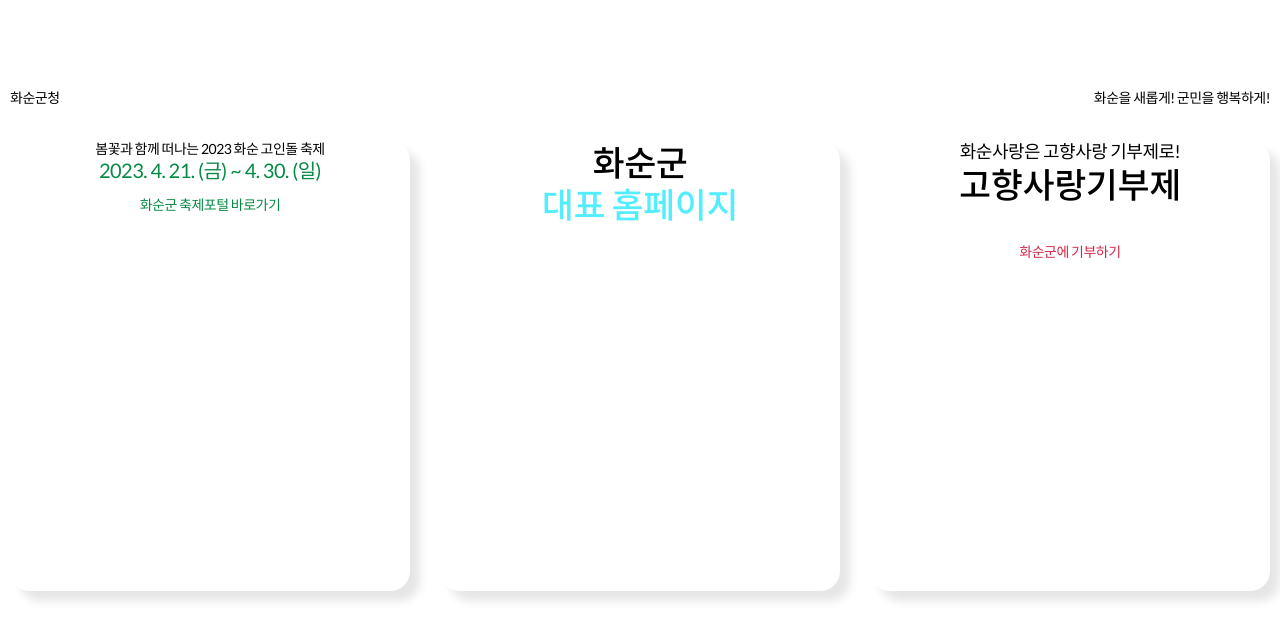
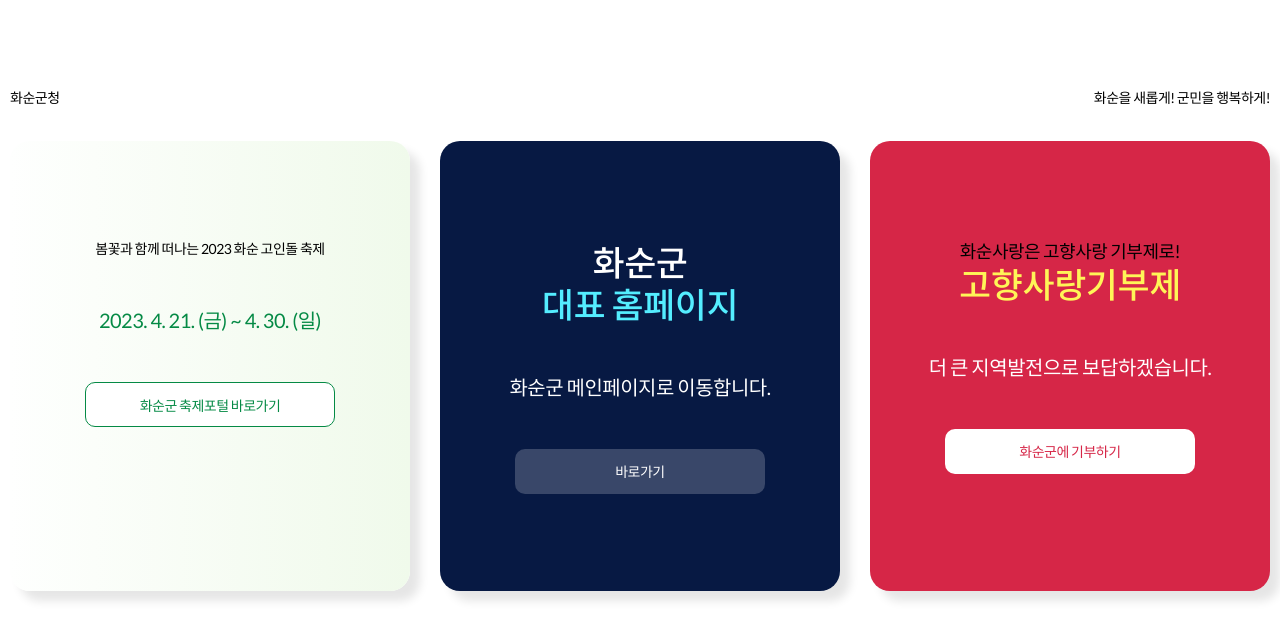
Before and after one commit to chachamin/hwasun, a plain HTML site: page index.html in a window 1280 px wide. Drawn offline with Linux system fonts and the light colour scheme.

Commit message:
백그라운드 컬러 완료

```diff
--- a/index.html
+++ b/index.html
@@ -17,17 +17,24 @@
 
     <style>
         .fe_main_wrap {width: 100%; min-height: 100vh; position: relative; padding:7% 10px;font-family:"Lato","Noto Sans KR", "AppleGothicNeoSD", "Apple SD 산돌고딕 Neo", "sans-serif";}
+
         .fe_main_wrap .top_a {display: flex;justify-content: space-between;margin-bottom: 35px;}
+
         .fe_main_wrap .bottom_a .link_a {display: flex;justify-content: space-between;}
-        .link_a .link_box {width: calc((100% / 3) - 20px);border-radius: 20px; box-shadow: 10px 10px 10px 0px rgba(0, 0, 0, 0.1);min-height:450px;text-align: center;}
-        .link_a .tit p {font-size:2.5em;font-weight: 500;}
-        .link_a .tit .color_d {color: #54edff;font-weight: 500;}
-        .link_a .link_box .mid_tit {color: #fff;}
+        .link_a .link_box {width: calc((100% / 3) - 20px);border-radius: 20px; box-shadow: 10px 10px 10px 0px rgba(0, 0, 0, 0.1);min-height:450px;text-align: center;padding-top: 100px;}
+        .link_a .link_box.box01 {background: linear-gradient(to right, #fefffe, #f0faeb);}
+        .link_a .link_box.box02 {background: #071943;}
+        .link_a .link_box.box03 {background: #d62647;}
+        .link_a .tit p {font-size:2.5em;font-weight: 500;color: #fff;}
+        .link_a .tit .color_bb {color: #54edff;font-weight: 500;}
+        .link_a .tit .color_by {color: #fff557;font-weight: 500;}
+        .link_a .link_box .mid_tit {color: #fff;margin: 50px 0;}
         .link_a .link_box.box01 .mid_tit {color:#058a45;}
-        .link_a .link_box .btn_move a {width: 250px;height: 45px;line-height: 45px;background-color: #fff;}
-        .link_a .link_box.box01 .btn_move a {color:#058a45;}
+        .link_a .link_box .btn_move a {width: 250px;height: 45px;line-height: 45px;background-color: #fff;border-radius: 10px;}
+        .link_a .link_box.box01 .btn_move a {color:#058a45;border: 1px solid #058a45;}
         .link_a .link_box.box02 .btn_move a {color:#fff;background-color: rgba(255, 255, 255, .2);}
         .link_a .link_box.box03 .btn_move a {color:#d62647;}
+
 
     </style>
 
@@ -64,7 +71,7 @@
                     </div>
                     <div class="link_box box02">
                         <div class="tit">
-                            <p>화순군<br><span class="color_d">대표 홈페이지</span></p>
+                            <p>화순군<br><span class="color_bb">대표 홈페이지</span></p>
                         </div>
                         <div class="mid_tit">
                             <p class="f20">화순군 메인페이지로 이동합니다.</p>
@@ -76,7 +83,7 @@
                     <div class="link_box box03">
                         <div class="tit">
                             <span class="f18">화순사랑은 고향사랑 기부제로!</span><br>
-                            <p>고향사랑기부제</p>
+                            <p class="color_by">고향사랑기부제</p>
                         </div>
                         <div class="mid_tit">
                             <p class="f20">더 큰 지역발전으로 보답하겠습니다.</p>
```
